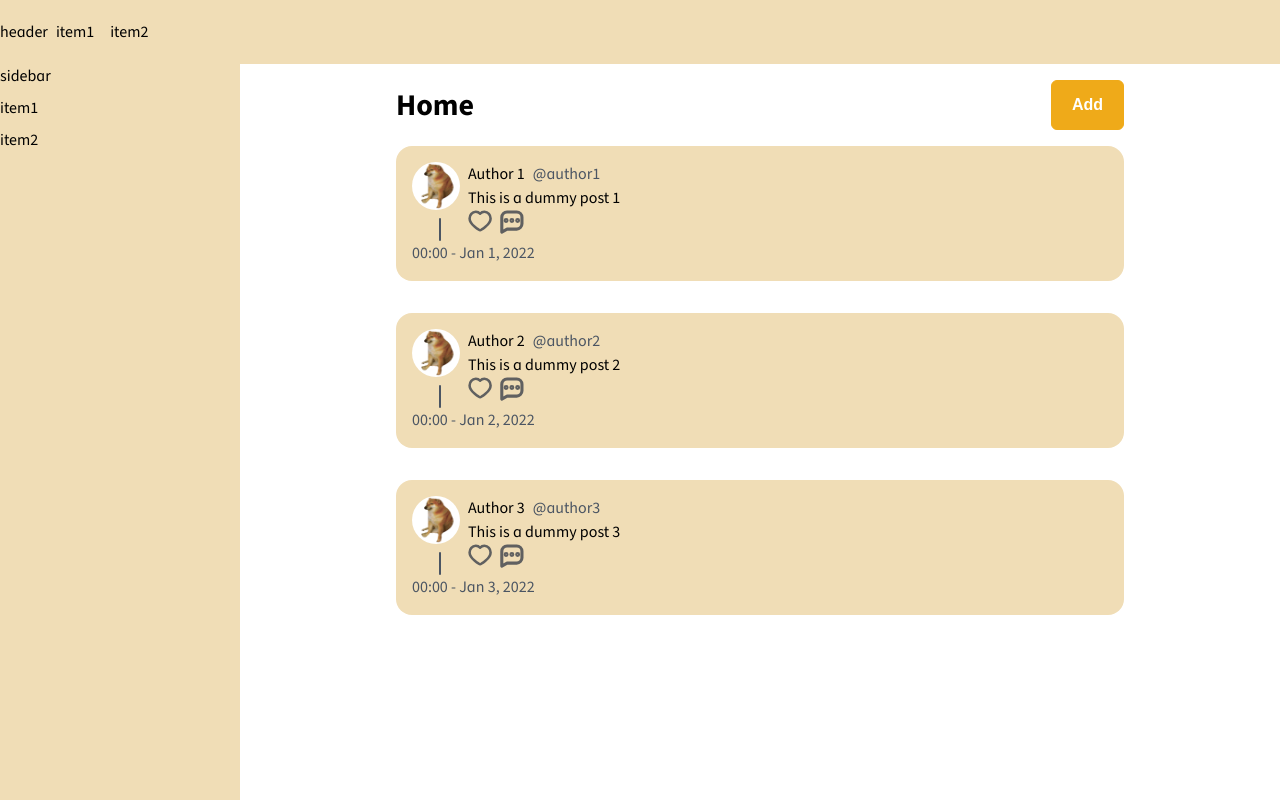
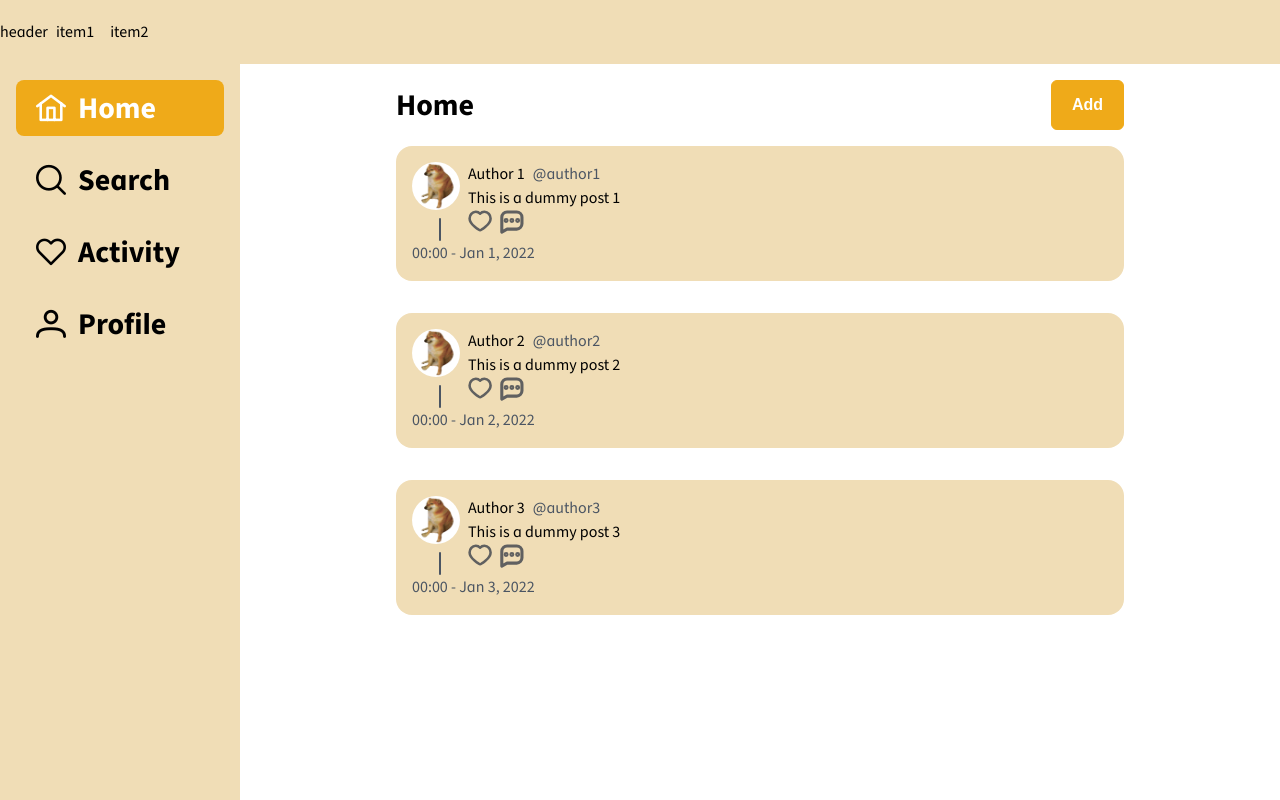
Before and after one commit to honeycrux/GigaChader, a Next.js app in the folder frontend/: page /home in a window 1280 px wide. Built offline with nearby package versions, Linux system fonts and the light colour scheme.

Commit message:
add buttons in home page and click event

```diff
--- a/frontend/app/home/page.tsx
+++ b/frontend/app/home/page.tsx
@@ -17,6 +17,8 @@ const home = () => {
         }
     }
 
+    const [selectedButton, setSelectedButton] = useState('Home');
+
     return (
         // force page size to fit screen
         <div className='w-screen h-screen'>
@@ -33,17 +35,43 @@ const home = () => {
             {/* define size of area below navbar */}
             <div className='flex h-[calc(100%-4rem)]'>
                 {/* sidebar start */}
-            <aside className="bg-orange2 w-60 overflow-y-auto [&>*]:my-2">
-                {/* border-4 border-black */}
-                <p className='!my-0'>sidebar</p>
-                <p>item1</p>
-                <p>item2</p>
+                <aside className="bg-orange2 w-60 overflow-y-auto flex flex-col items-start px-4 py-2">
+                    <button
+                        className={`flex items-center my-2 w-full py-2 h-14 pl-5 rounded-lg ${selectedButton === 'Home' ? 'bg-orange1 text-white' : ' text-black'}`}
+                        onClick={() => setSelectedButton('Home')}
+                    >
+                        <i className="pi pi-home text-3xl"></i>
+                        <span className="ml-3 font-bold text-3xl">Home</span>
+                    </button>
+                    <button
+                        className={`flex items-center my-2 w-full py-2 h-14 pl-5 rounded-lg ${selectedButton === 'Search' ? 'bg-orange1 text-white' : ' text-black'}`}
+                        onClick={() => setSelectedButton('Search')}
+                    >
+                        <i className="pi pi-search text-3xl"></i>
+                        <span className="ml-3 font-bold text-3xl">Search</span>
+                    </button>
+                    <button
+                        className={`flex items-center my-2 w-full py-2 h-14 pl-5 rounded-lg ${selectedButton === 'Activity' ? 'bg-orange1 text-white' : ' text-black'}`}
+                        onClick={() => setSelectedButton('Activity')}
+                    >
+                        <i className="pi pi-heart text-3xl"></i>
+                        <span className="ml-3 font-bold text-3xl">Activity</span>
+                    </button>
+                    <button
+                        className={`flex items-center my-2 w-full py-2 h-14 pl-5 rounded-lg ${selectedButton === 'Profile' ? 'bg-orange1 text-white' : ' text-black'}`}
+                        onClick={() => setSelectedButton('Profile')}
+                    >
+                        <i className="pi pi-user text-3xl"></i>
+                        <span className="ml-3 font-bold text-3xl">Profile</span>
+                    </button>
                 </aside>
+
                 {/* sidebar end */}
 
                 {/* main content start */}
                 <main className='flex w-[calc(100%-15rem)] justify-center'>
                     {/* main content with margin */}
+                    {selectedButton === 'Home' && (
                     <div className="flex flex-col w-[70%] [&>*]:my-4 border-x-0 border-black">
                         <div className="flex w-full h-fit justify-between mt-5 items-center !mb-0">
                             <p className="text-3xl font-bold">Home</p>
@@ -52,6 +80,32 @@ const home = () => {
 
                         {dummyPost.map((post, index) => <PostBox key={index} {...post} />)}
                     </div>
+                    )}
+
+                    {selectedButton === 'Search' && (
+                    <div className="flex flex-col w-[70%] [&>*]:my-4 border-x-0 border-black">
+                        <div className="flex w-full h-fit justify-between mt-5 items-center !mb-0">
+                            <p className="text-3xl font-bold">Search</p>
+                        </div>
+                    </div>
+                    )}
+
+                    {selectedButton === 'Activity' && (
+                    <div className="flex flex-col w-[70%] [&>*]:my-4 border-x-0 border-black">
+                        <div className="flex w-full h-fit justify-between mt-5 items-center !mb-0">
+                            <p className="text-3xl font-bold">Activity</p>
+                        </div>
+                    </div>
+                    )}
+
+                    {selectedButton === 'Profile' && (
+                    <div className="flex flex-col w-[70%] [&>*]:my-4 border-x-0 border-black">
+                        <div className="flex w-full h-fit justify-between mt-5 items-center !mb-0">
+                            <p className="text-3xl font-bold">Profile</p>
+                        </div>
+                    </div>
+                    )}
+
                 </main>
                 {/* main content end */}
             </div>
```
Lines whose indentation alone changed are shown as unchanged.
